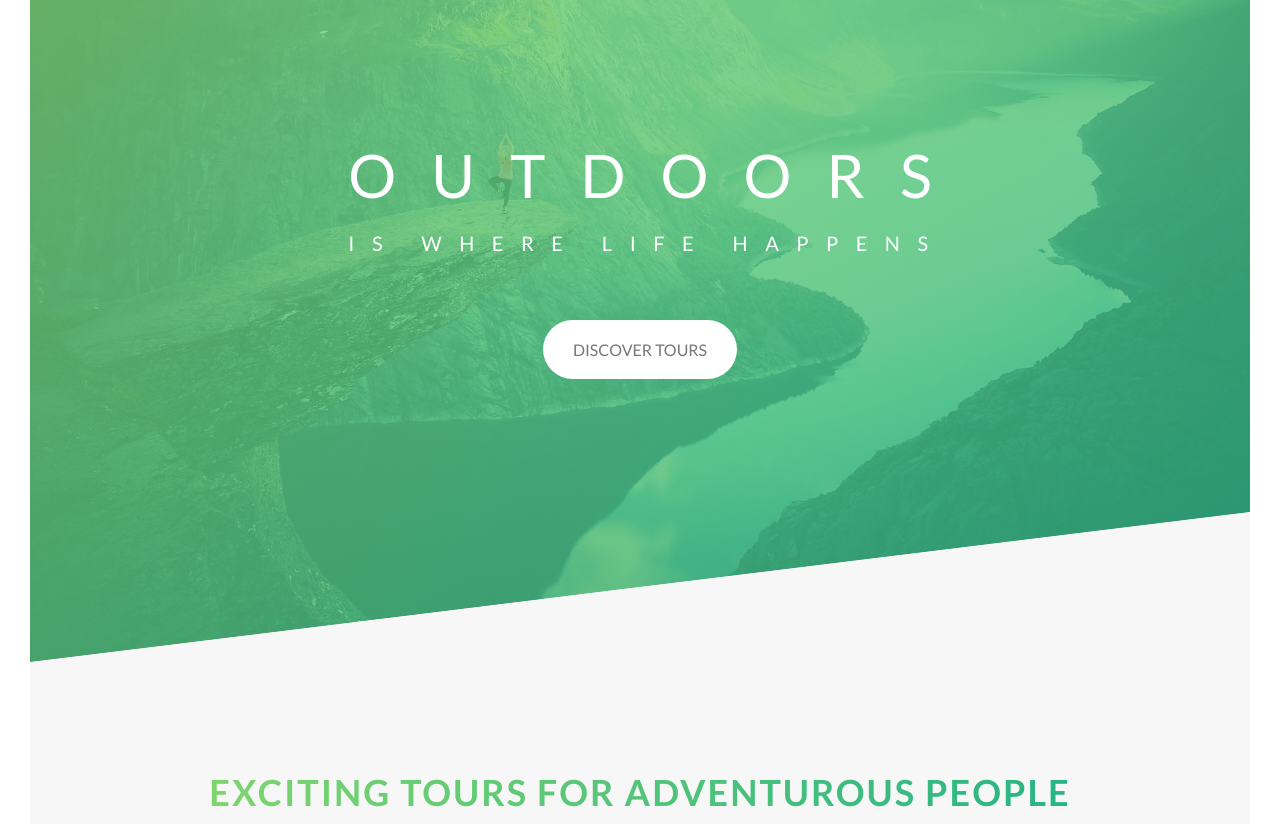
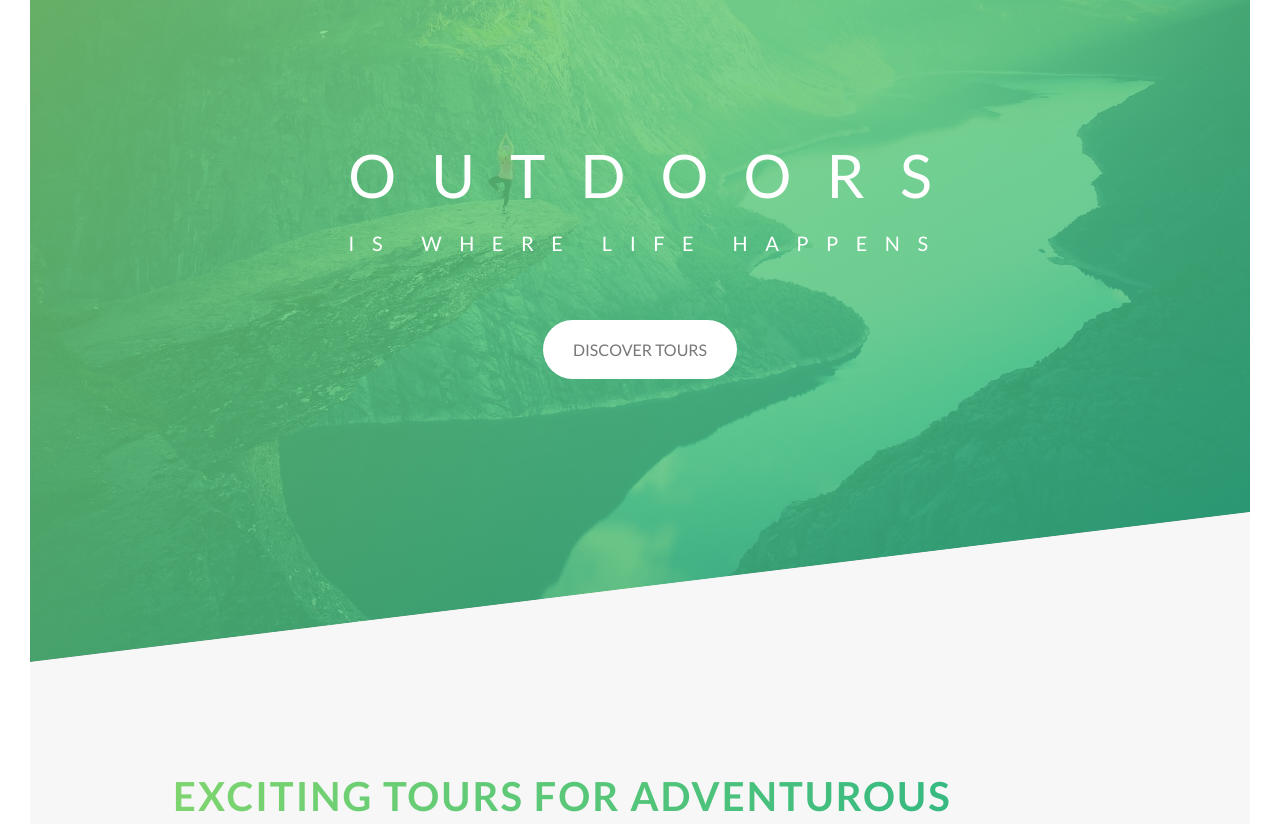
Before and after one commit to krisdoyon/natours, a website: page index.html in a window 1280 px wide. Shown: the part 128-952 px from the top of the page. Drawn offline with nearby package versions, Linux system fonts and the light colour scheme; files that its build step writes are made by us from their sources.

Commit message:
Increase secondary heading font size

```diff
--- a/sass/base/_typography.scss
+++ b/sass/base/_typography.scss
@@ -36,7 +36,7 @@ body {
 }
 
 .heading-secondary {
-  font-size: 3.6rem;
+  font-size: 4rem;
   text-transform: uppercase;
   font-weight: 700;
   background-image: linear-gradient(
```
